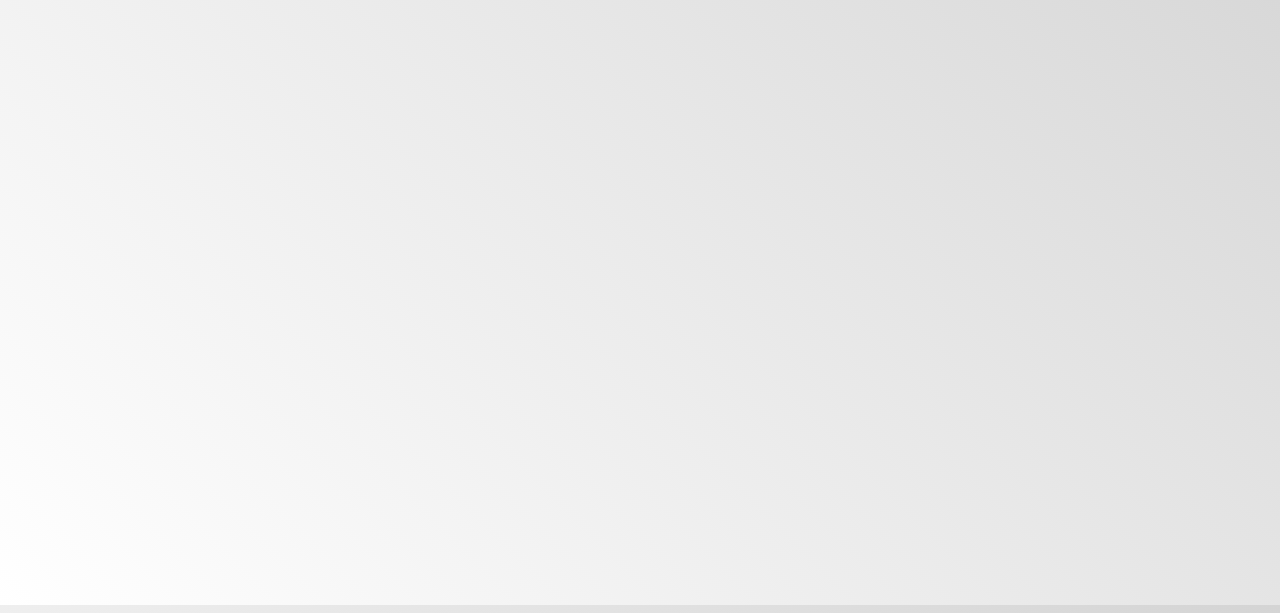
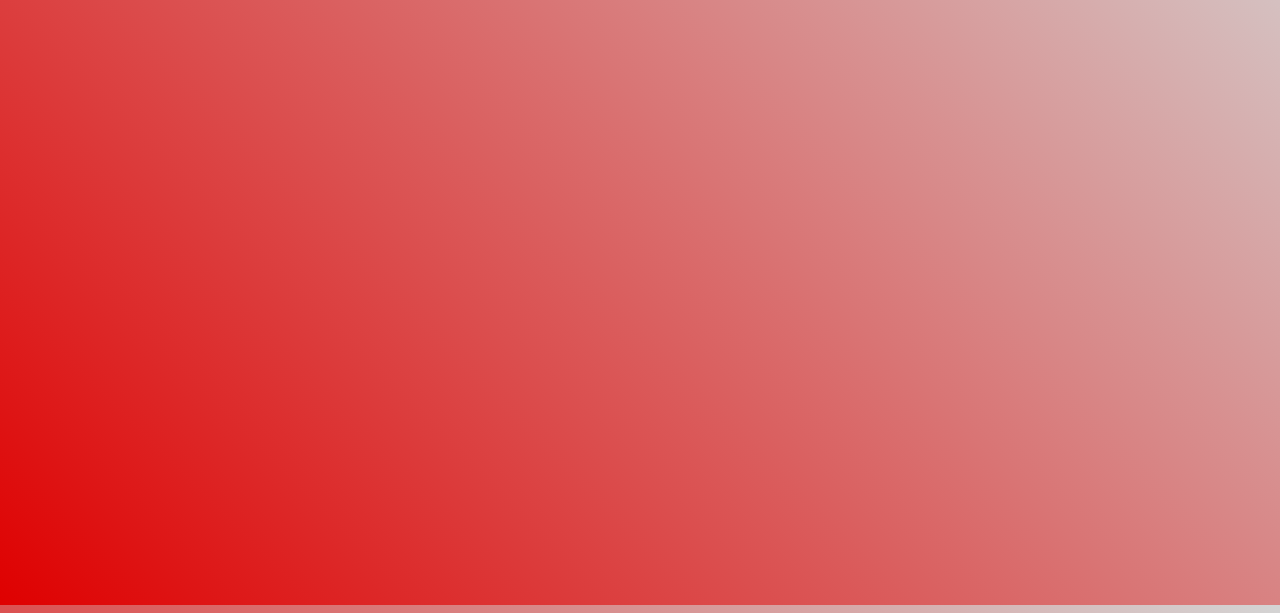
Before and after one commit to JonSagarminagaErcoreca/tfm.mux, a plain HTML site: page index.html in a window 1280 px wide. Shown: the part 195-808 px from the top of the page. Drawn offline with Linux system fonts and the light colour scheme.

Commit message:
prueba color commit develop

```diff
--- a/css/style.css
+++ b/css/style.css
@@ -8,7 +8,7 @@ html, body, p, article, section{
 body{
   font-family: 'Roboto','Open Sans', sans-serif;
   font-size: 16px;
-  background:linear-gradient(45deg, rgb(255, 255, 255), rgb(212, 212, 212)) !important;
+  background:linear-gradient(45deg, rgb(223, 0, 0), rgb(212, 212, 212)) !important;
   height: 100% !important;
 }
 
```
